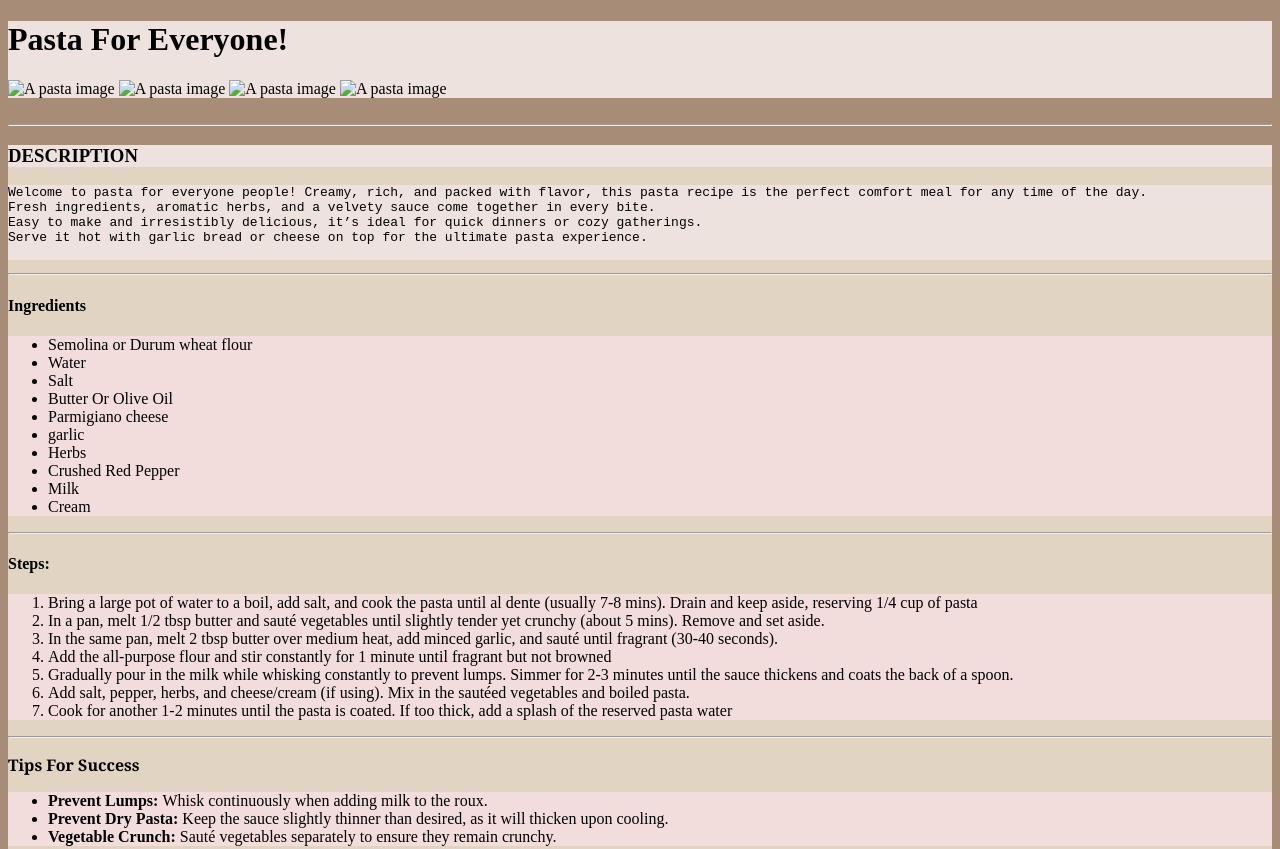
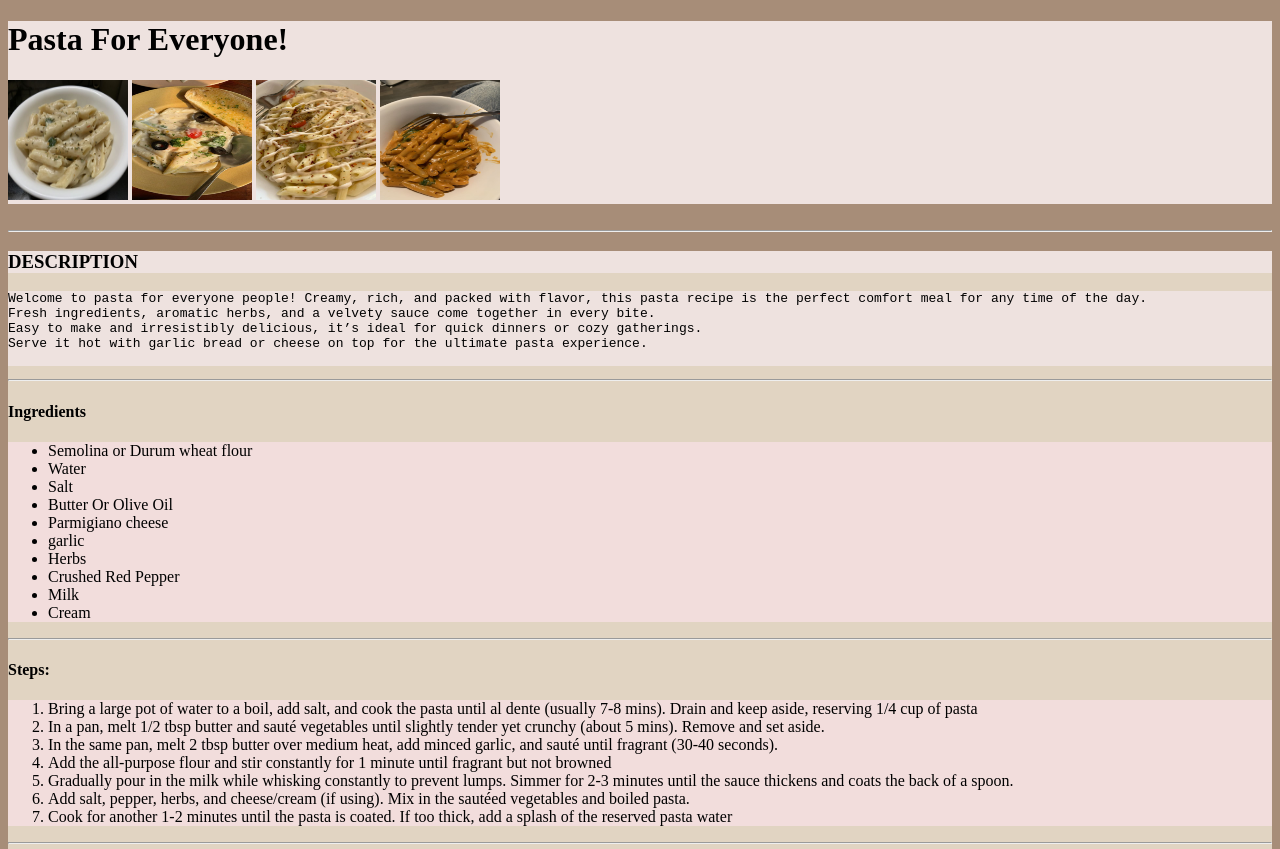
Before and after one commit to milly-says/odin-recipes, a plain HTML site: page recipes/pasta.html in a window 1280 px wide. Shown: the top 849 px of the page. Drawn offline with Linux system fonts and the light colour scheme.

Commit message:
fix: update images paths

```diff
--- a/recipes/pasta.html
+++ b/recipes/pasta.html
@@ -16,10 +16,10 @@
 </head>
 <body> <header>
     <h1>Pasta For Everyone!</h1>
-    <img src="images/White Sauce Pasta.jfif"  alt="A pasta image" height="120px" width="120">
-    <img src="images/Its pasta season💃.jfif"  alt="A pasta image" height="120px" width="120">
-    <img src="images/White sauce pasta 🍝.jfif" alt="A pasta image" height="120px" width="120">
-    <img src="images/Pasta.jfif" alt="A pasta image" height="120px" width="120"></header>
+    <img src="../images/White Sauce Pasta.jfif"  alt="A pasta image" height="120px" width="120">
+    <img src="../images/Its pasta season💃.jfif"  alt="A pasta image" height="120px" width="120">
+    <img src="../images/White sauce pasta 🍝.jfif" alt="A pasta image" height="120px" width="120">
+    <img src="../images/Pasta.jfif" alt="A pasta image" height="120px" width="120"></header>
     <br>
     <hr>
     <main>
```
